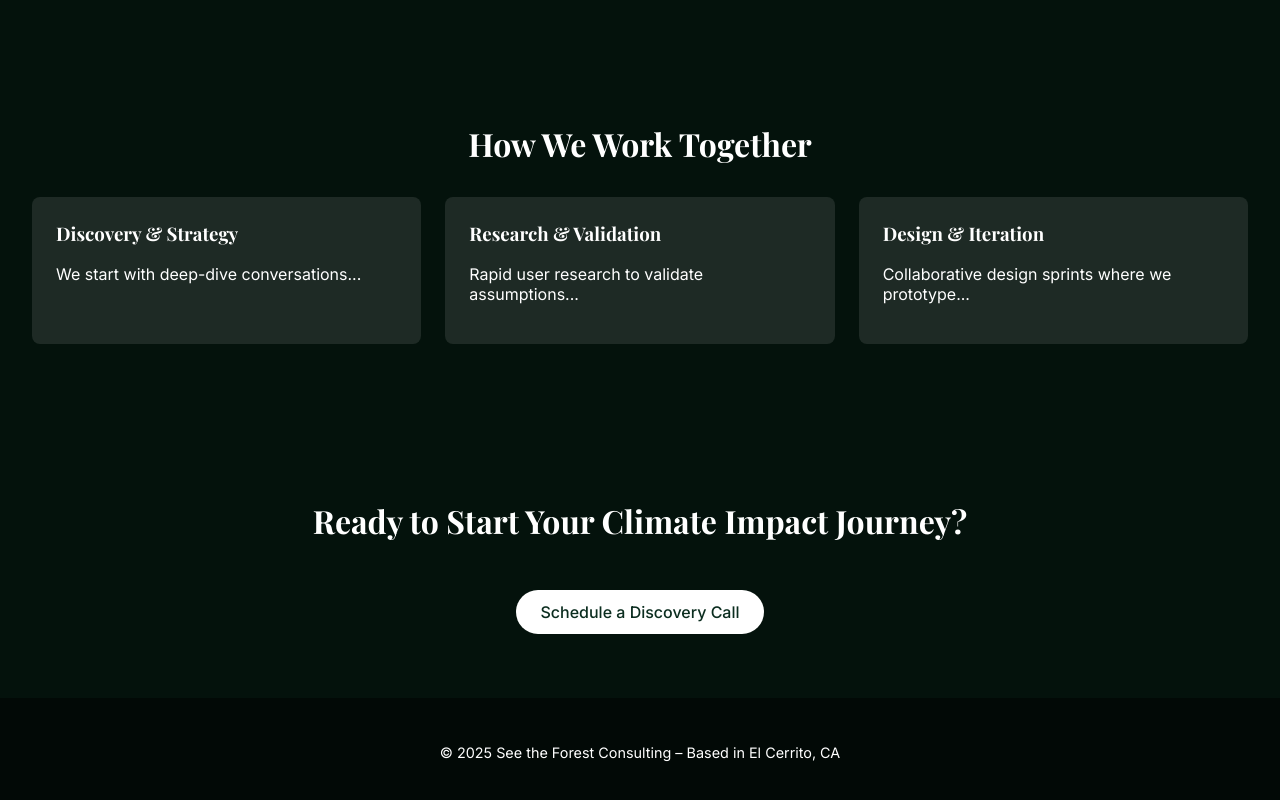
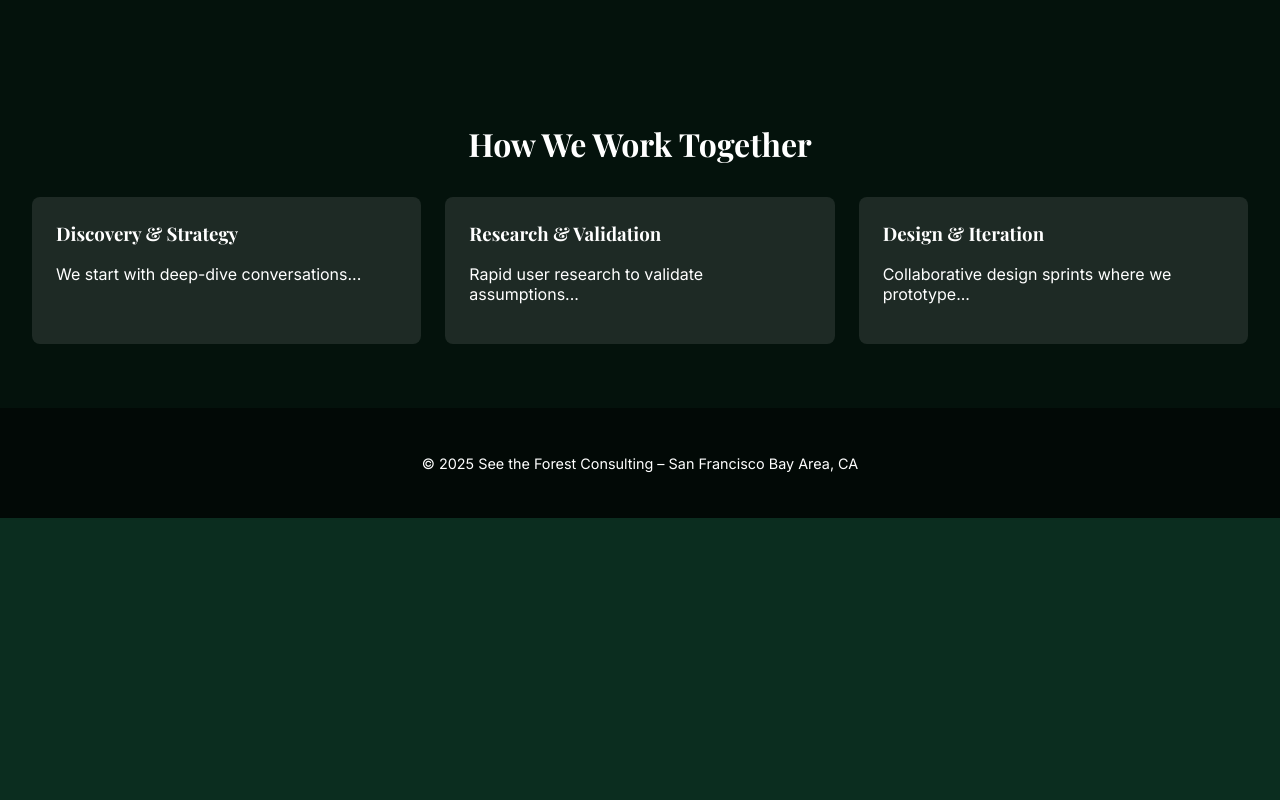
Before and after one commit to seetheforest/seetheforest.github.io, a plain HTML site: page index.html in a window 1280 px wide. Shown: the part 916-1716 px from the top of the page. After the commit the page ends 1434 px from the top, so only its background shows below. Drawn offline with nearby package versions, Linux system fonts and the light colour scheme; files whose address does not match are found by name.

Commit message:
Update index.html

```diff
--- a/index.html
+++ b/index.html
@@ -100,13 +100,18 @@
     </div>
   </section>
 
+  <!--
+
   <section style="text-align:center;">
     <h2>Ready to Start Your Climate Impact Journey?</h2>
     <a href="https://calendar.app.google/G8CQHWA7TgjucDkD6" class="btn">Schedule a Discovery Call</a>
   </section>
 
+-->
+
   <footer>
-    <p>&copy; 2025 See the Forest Consulting – Based in El Cerrito, CA</p>
+    <p>&copy; 2025 See the Forest Consulting – San Francisco Bay Area, CA</p>
   </footer>
+
 </body>
 </html>
```
